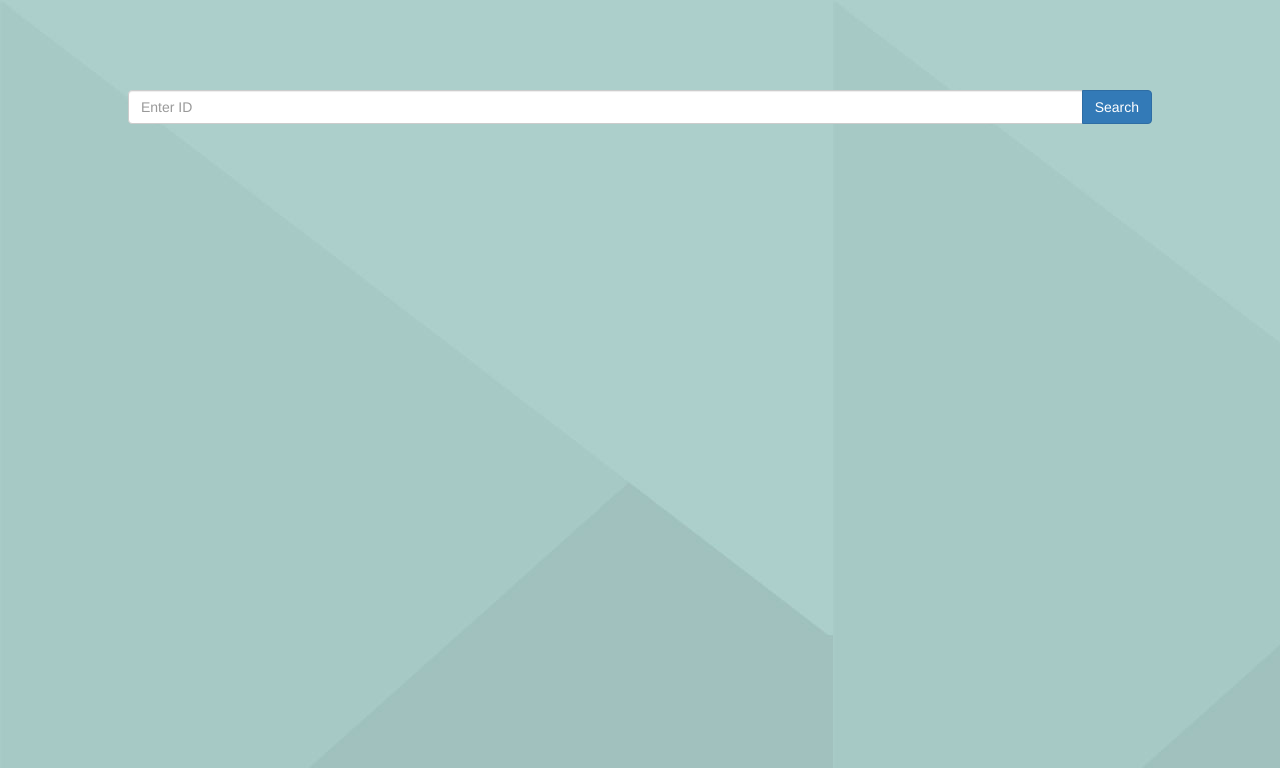
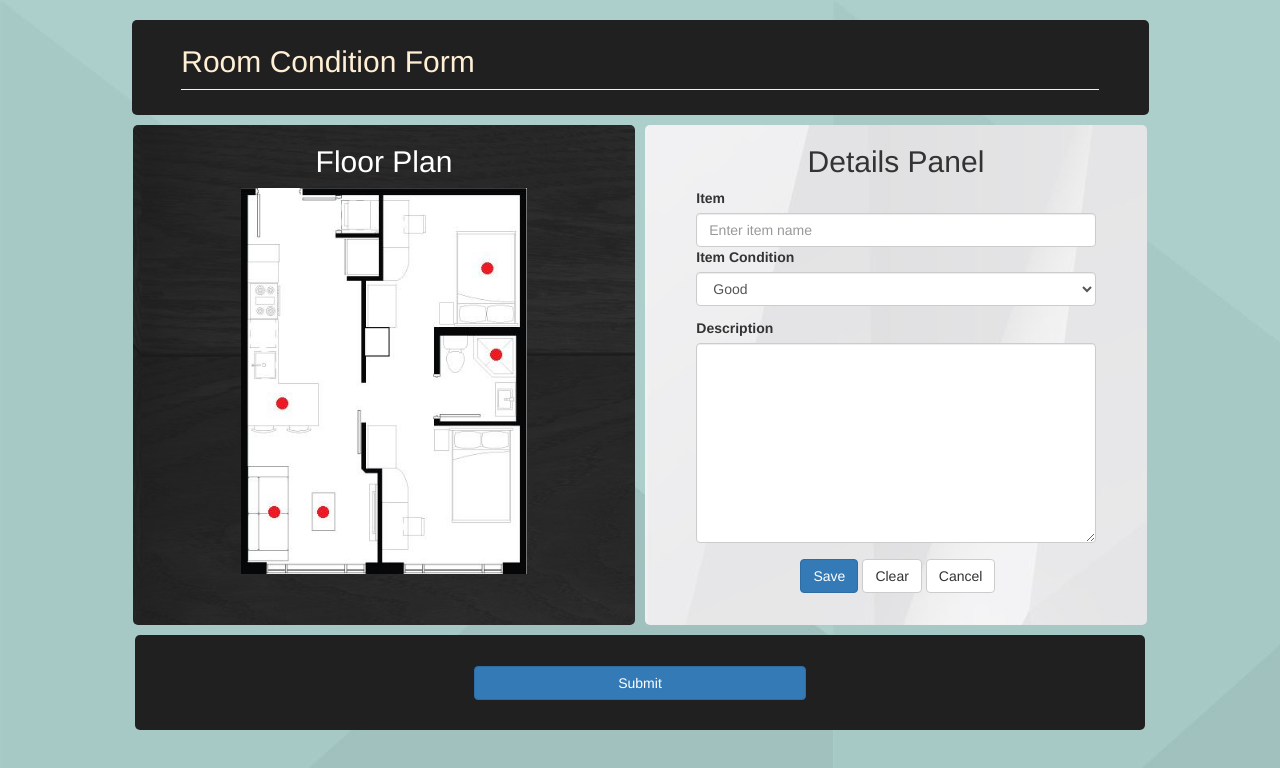
Before and after one commit to R-Wang97/ConAdvantage, a React app: page / in a window 1280 px wide. Shown: the top 768 px of the page. Built offline with nearby package versions, Linux system fonts and the light colour scheme.

Commit message:
Reading detail panel info correctly

```diff
--- a/clientComponents/App.jsx
+++ b/clientComponents/App.jsx
@@ -17,7 +17,7 @@ class App extends React.Component {
 				condition: '',
 				description: ''
 			},
-			roomInfo: {},
+			roomInfo: props.roomData,
 			creatingCustom: false
 		}
 	}
@@ -63,7 +63,7 @@ class App extends React.Component {
 					</div>
 					<div className='row' id='formPanels'>
 						<FloorPlanImage />
-						<InfoPanel details={this.state.selectedDotObject} roomId={this.state.roomInfo.Id} unselectDot={this.unselectDot}/>
+						<InfoPanel details={this.state.selectedDotObject} roomId={this.state.roomInfo.id} unselectDot={this.unselectDot}/>
 					</div>
 					<div className='row'>
 						<ControlPanel />
--- a/clientComponents/InfoPanel.jsx
+++ b/clientComponents/InfoPanel.jsx
@@ -5,7 +5,8 @@ class InfoPanel extends React.Component {
         super(props);
         this.state = {
             itemInfo: [],
-            roomId: ''
+            roomId: props.roomId,
+            selectedCondition: "good"
         }
     }
 
@@ -16,14 +17,27 @@ class InfoPanel extends React.Component {
         });
     }
 
+    selectCondition = (e) => {
+        this.setState({selectedCondition: e.target.value});
+    }
+
     onSaveClick = (e) => {
         //Endpoint is '/api/{id}/update'
         e.preventDefault();
+
+        const data = {
+            itemName: this.refs.itemName.value,
+            condition: this.state.selectedCondition,
+            description: this.refs.textarea.value
+        }
+
+        console.log(this.state.roomId);
+
         $.ajax({
-            url: '/api/' + roomId + '/update',
+            url: '/api/' + this.state.roomId + '/update',
             cache: false,
             success: (data) => {
-
+                window.alert("sucesss");
             },
             error: (status) => {
                 console.error(status.status, 'Couldn\'t get room info for id ' + roomId);
@@ -46,23 +60,19 @@ class InfoPanel extends React.Component {
                 <h2>Details Panel</h2>
                 <form onSubmit={this.onSaveClick} action="">
                     <label>Item</label>
-                    <input className="form-control" placeholder="Enter item name"/>
-                    <label className="radio-inline">
-                        <input type="checkbox" value="good"/> Good
-                    </label>
-                    <label className="radio-inline">
-                        <input type="checkbox" value="missing"/> Missing
-                    </label>
-                    <label className="radio-inline">
-                        <input type="checkbox" value="damaged"/> Damaged
-                    </label>
+                    <input className="form-control" ref="itemName" placeholder="Enter item name"/>
+
+                    <label>Item Condition</label>
+                    <select className="form-control" onChange={this.selectCondition}>
+                        <option ref="good" value="good">Good</option>
+                        <option ref="missing" value="missing">Missing</option>
+                        <option ref="damaged" value="damaged">Damaged</option>
+                    </select>
+
                     <div className="form-group" id='descriptionDiv'>
                         <label>Description</label>
-                        <textarea className="form-control" rows="3"></textarea>
+                        <textarea ref="textarea" className="form-control" rows="3"></textarea>
                     </div>
-                    <label className="btn btn-default btn-file">
-                        Browse <input type="file" style={{display: 'none'}}/>
-                    </label>
                     <div className='btnInfoPanel' id='btnInfoPanel'>
                         <button type='submit' className='btn btn-primary btn-md'>Save</button>
                         <button type='button' className='btn btn-default btn-md'>Clear</button>
--- a/clientComponents/SiteContainer.jsx
+++ b/clientComponents/SiteContainer.jsx
@@ -9,8 +9,8 @@ class SiteContainer extends React.Component {
     constructor(props) {
         super(props);
         this.state = {
-            idEntered: false,
-            showWelcomeScreen: true,
+            idEntered: true,
+            showWelcomeScreen: false,
             roomInfo: {},
             id: ""
         }
```
